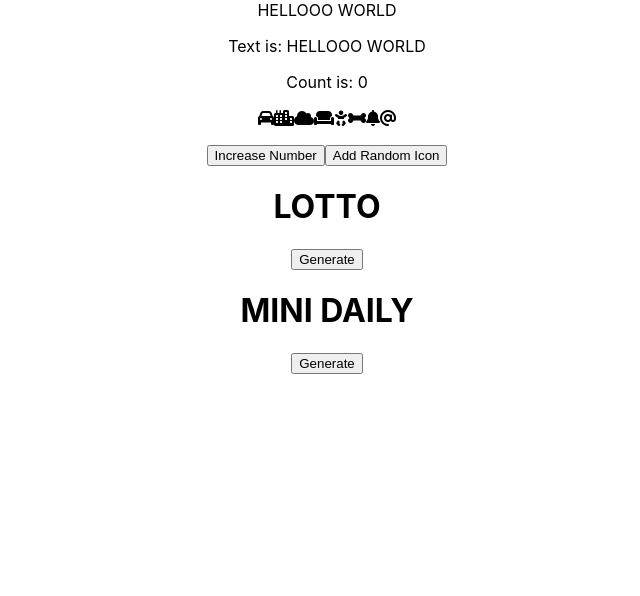
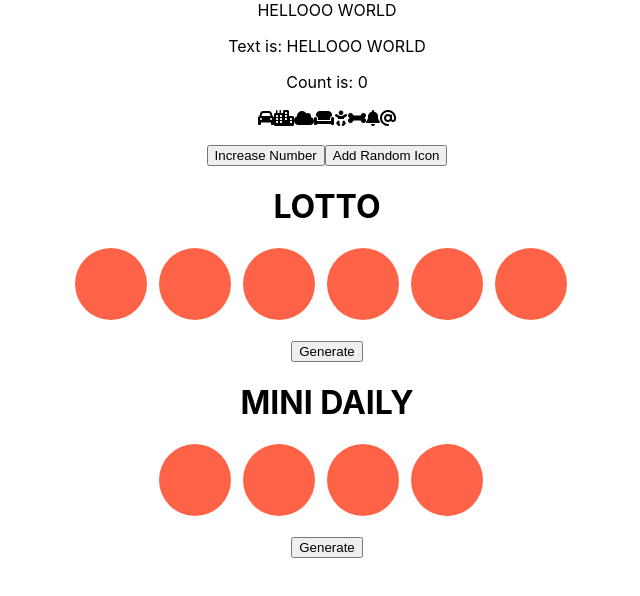
Before and after one commit to adko-source/first_react_app, a React (Create React App) app in the folder my_app/: page / in a window 1280 px wide. Shown: the top 596 px of the page, without its empty margins (313-953 px from the left). Built offline with nearby package versions, Linux system fonts and the light colour scheme.

Commit message:
adding file

```diff
--- /dev/null
+++ b/my_app/src/Ball.css
@@ -0,0 +1,15 @@
+.Ball {
+    background-color: tomato;
+    border-radius: 50%;
+    color: white;
+    display: inline-block;
+    width: 3em;
+    height: 2.25em;
+    padding-top: 0.75em;
+    text-align: center;
+    margin-right: 0.5em;
+    font-weight: bold;
+    font-size: 1.5em;
+
+
+}
--- a/my_app/src/components/Ball.js
+++ b/my_app/src/components/Ball.js
@@ -1,11 +1,12 @@
 
 import React, { Component } from 'react';
-import Lottery from './Lottery';
+import '../Ball.css'
+
 
 const Ball = (props) => {
 
     return (
-        <div>
+        <div className="Ball">
             {props.number}
         </div>
     )
--- a/my_app/src/components/Lottery.js
+++ b/my_app/src/components/Lottery.js
@@ -10,23 +10,12 @@ class Lottery extends Component {
     constructor(props) {
         super(props);
         this.state = {
-            lottoNums: [],
+            // Create empty array with a given length
+            lottoNums: Array.from({ length: this.props.size }),
         };
         this.generateLotto = this.generateLotto.bind(this);
         this.increaseNum = this.increaseNum.bind(this);
 
-    };
-
-    generateLotto() {
-        let lottoSize = Math.min(6, this.props.size);
-        let numberMax = this.props.max;
-        let newNums = [];
-        for (let i = 0; i < lottoSize; i++) {
-            let newNum = Math.floor(Math.random() * numberMax);
-            newNums.push(newNum);
-
-        };
-        this.setState({ lottoNums: [...newNums] });
     };
 
     // When updating an array or obj in state
@@ -40,14 +29,28 @@ class Lottery extends Component {
         this.setState((prevState) => ({ num: prevState.num + 1 }))
     };
 
+    generateLotto() {
+        let lottoSize = Math.min(6, this.props.size);
+        let numberMax = this.props.max;
+        let newNums = [];
+        for (let i = 0; i < lottoSize; i++) {
+            let newNum = Math.floor(Math.random() * numberMax) + 1;
+            newNums.push(newNum);
+
+        };
+        this.setState({ lottoNums: [...newNums] });
+    };
+
+
+
     render() {
         const lottoNums = this.state.lottoNums;
         return (
             <div>
                 {<h1>{this.props.title}</h1>}
-                <p>{lottoNums.map(num => " " + num)}</p>
+                <p>{lottoNums.map(num => <Ball number={num} />)}</p>
                 <button onClick={this.generateLotto}>Generate</button>
-                <p>{lottoNums.map(num => <Ball number={num} />)}</p>
+
             </div>
         );
     };
```
